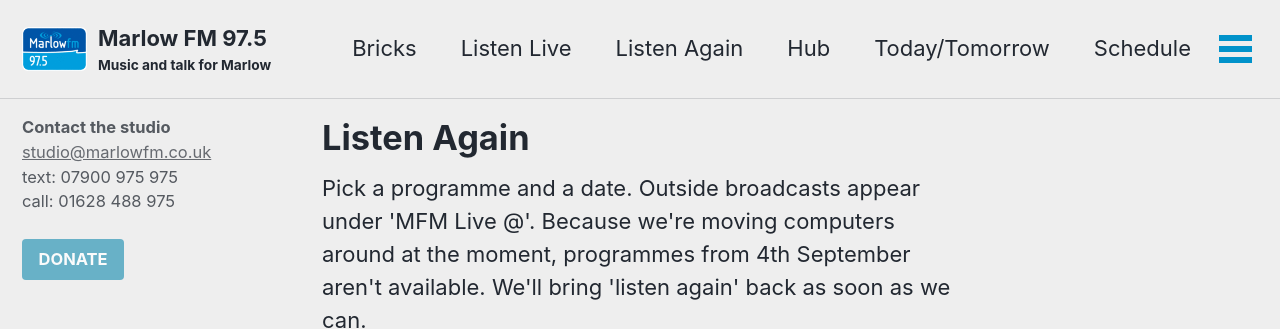
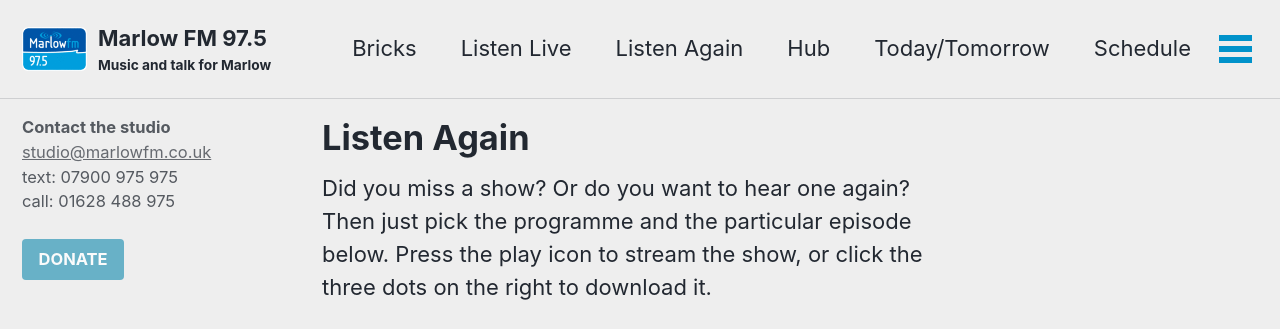
Before and after one commit to marlowfm/marlowfm.github.io, a Jekyll site: the page built from _pages/listen-again.html, in a window 1280 px wide, cut to the strip 0-329 px from the top of the page. Built offline with Jekyll 4.4.1, drawn with Linux system fonts in a browser that asks for light colours; cached includes are drawn as plain includes; nearby versions of some CDN libraries.

Commit message:
Launch new listen again feature

```diff
--- a/_pages/listen-again.html
+++ b/_pages/listen-again.html
@@ -12,15 +12,15 @@
 	}
 </style>
 <p>
-	Pick a programme and a date. Outside broadcasts appear under 'MFM Live @'.
-	Because we're moving computers around at the moment, programmes from 4th
-	September aren't available. We'll bring 'listen again' back as soon as we can.
+	Did you miss a show? Or do you want to hear one again? Then just pick the
+	programme and the particular episode below. Press the play icon to stream the
+	show, or click the three dots on the right to download it.
 </p>
 
 <iframe
 	width="100%"
 	height="250"
-	src="https://listenagain.marlowfm.co.uk/"
+	src="https://listen-again.marlowfm.co.uk:3012/"
 ></iframe>
 
 <!--[![App Store](/assets/images/logos/app-store-200x60.png)](/)-->
```
Also changed, not shown: _layouts/programme.html (+44 -29 lines), _pages/listen-again-old.html (added, +27 -0 lines), _pages/new-listen-again.html (deleted, +0 -26 lines).
